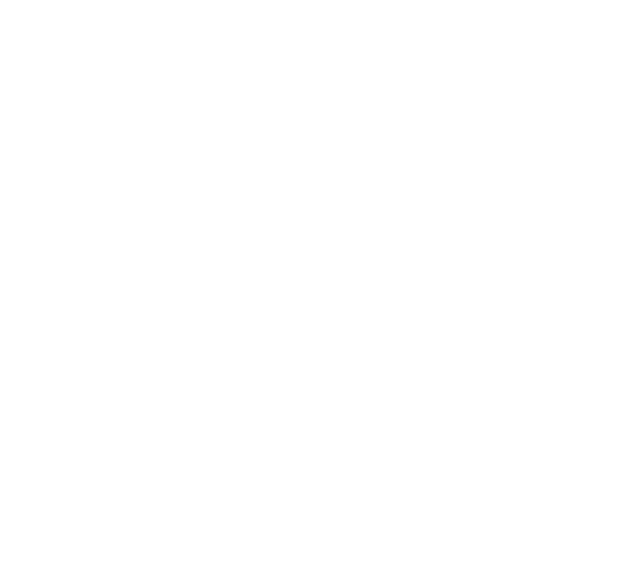
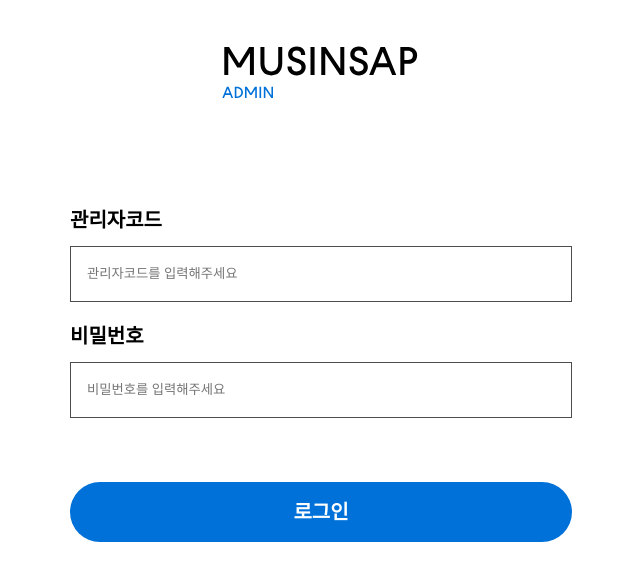
Before and after one commit to BSSM-Musinsap/F-E, a React (Vite) app: page /admin/login in a window 1280 px wide. Before the commit this address had no page. Shown: the top 580 px of the page, without its empty margins (319-959 px from the left). Built offline with nearby package versions, Linux system fonts and the light colour scheme; a web font is replaced by a local one.

Commit message:
feat: admin login page

```diff
--- a/src/Route.jsx
+++ b/src/Route.jsx
@@ -1,6 +1,7 @@
 import { BrowserRouter, Routes, Route } from "react-router-dom";
 import Login from "./pages/userPages/login/Login.jsx";
 import Signup from "./pages/userPages/signup/Signup.jsx";
+import AdminLogin from "./pages/admin/login/AdminLogin.jsx";
 
 function Router() {
     return (
@@ -8,6 +9,7 @@
             <Routes>
                 <Route path="/login" element={<Login />} />
                 <Route path="/signup" element={<Signup />} />
+                <Route path="admin/login" element={<AdminLogin />} />
             </Routes>
         </BrowserRouter>
     );
--- /dev/null
+++ b/src/pages/admin/login/AdminLogin.jsx
@@ -0,0 +1,36 @@
+import './adminLogin.css'
+import '../../../fonts/fonts.css'
+
+import Input from "../../../components/input/input.jsx";
+
+import MUSINSAP from '../../../assets/MUSINSAP.svg'
+import ADMIN from '../../../assets/ADMIN.svg'
+
+const AdminLogin = () => {
+    return (
+        <>
+            <div id={"adminLogin"}>
+                <img className="logo" src={MUSINSAP} alt="Musinsap logo"/>
+                <img className="logo" src={ADMIN} alt="ADMIN text"/>
+
+                <section className={"inputs"}>
+                    <div className={"login-input"}>
+                        <p>관리자코드</p>
+                        <Input type={"text"} text={"관리자코드를 입력해주세요"} class={"login"}/>
+                    </div>
+
+                    <div className={"login-input"}>
+                        <p>비밀번호</p>
+                        <Input type={"password"} text={"비밀번호를 입력해주세요"} class={"login"}/>
+                    </div>
+
+                    <div className={"login-input"}>
+                        <Input type={"button"} role={"submit"} text={"로그인"} class={"login"}/>
+                    </div>
+                </section>
+            </div>
+        </>
+    )
+}
+
+export default AdminLogin
--- /dev/null
+++ b/src/pages/admin/login/adminLogin.css
@@ -0,0 +1,88 @@
+#adminLogin {
+    position: relative;
+
+    left: 50%;
+    top: 40%;
+
+    transform: translate(-50%, -50%);
+
+    width: 502px;
+    height: 548px;
+}
+
+#adminLogin .logo:nth-child(1) {
+    position: absolute;
+
+    left: 50%;
+    transform: translateX(-50%);
+
+    padding-bottom: 120px;
+
+}
+
+#adminLogin .logo:nth-child(2) {
+    position: absolute;
+    left: calc(50% - 99px);
+    top: 40px;
+}
+
+#adminLogin .inputs {
+    position: absolute;
+
+    bottom: 0;
+
+    width: 100%;
+    height: 388px;
+}
+
+#adminLogin .inputs p {
+    color: #000;
+
+    font-family: Pretendard, serif;
+    font-size: 20px;
+    font-style: normal;
+    font-weight: 600;
+    line-height: 28px;
+
+    padding-bottom: 12px;
+}
+
+#adminLogin .inputs .login-input:nth-child(1) {
+    margin-bottom: 20px;
+}
+
+#adminLogin .inputs .login-input:nth-child(2) {
+    margin-bottom: 64px;
+}
+
+#adminLogin .inputs .login-input:nth-child(3) {
+    margin-bottom: 32px;
+}
+#adminLogin .inputs .notMember p{
+    position: absolute;
+
+    left: 50%;
+
+    transform: translateX(-50%);
+
+    color: #000;
+
+    /* regular/14 */
+    font-family: Pretendard, serif;
+    font-size: 14px;
+    font-style: normal;
+    font-weight: 400;
+    line-height: 19.6px;
+}
+
+#adminLogin .inputs .notMember p b {
+    color: #000;
+
+    font-family: Pretendard, serif;
+    font-size: 14px;
+    font-style: normal;
+    font-weight: 600;
+    line-height: 19.6px;
+
+    text-decoration-line: none;
+}
```
